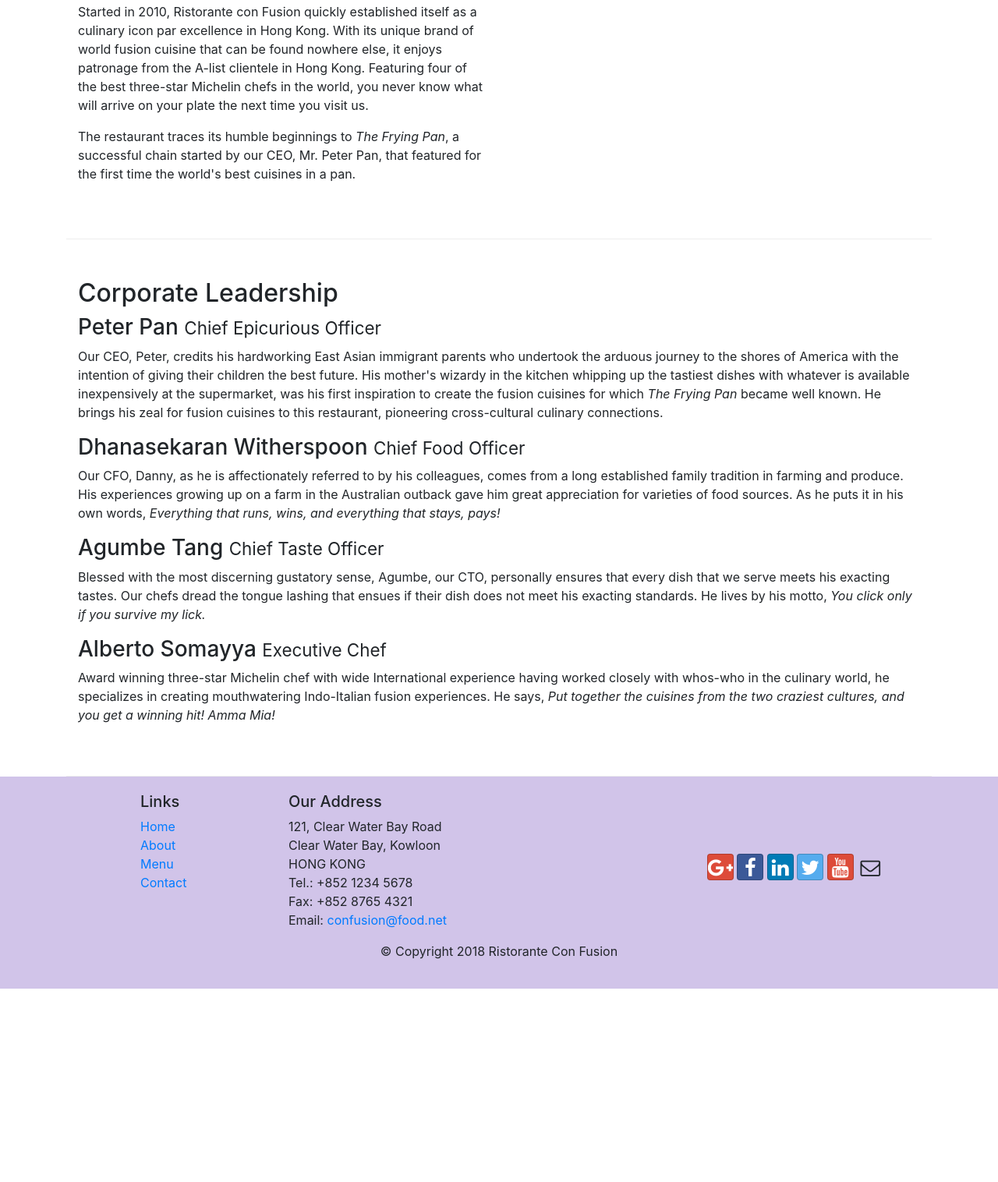
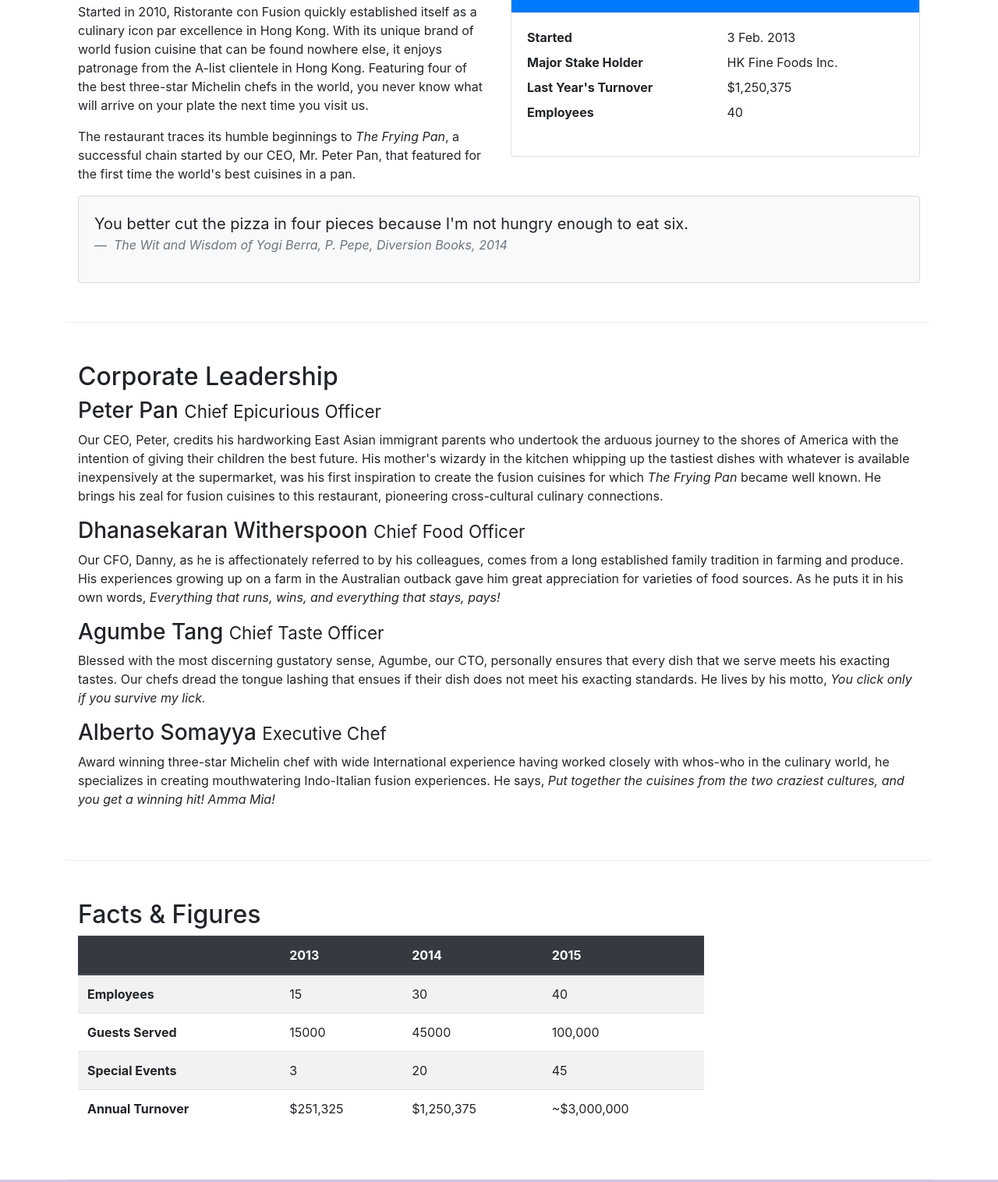
Before and after one commit to felipeflorez/conFusion, a website: page aboutus.html in a window 1280 px wide. Shown: the part 558-2074 px from the top of the page at 78% size. Before the commit the page ends 1826 px from the top, so only its background shows below. Drawn offline with nearby package versions, Linux system fonts and the light colour scheme.

Commit message:
Tables and Cards

```diff
--- a/aboutus.html
+++ b/aboutus.html
@@ -60,12 +60,40 @@
         </div>
 
         <div class="row row-content">
-            <div class="col-12 col-sm-6">
+            <div class="col-sm-6">
                 <h2>Our History</h2>
                 <p>Started in 2010, Ristorante con Fusion quickly established itself as a culinary icon par excellence in Hong Kong. With its unique brand of world fusion cuisine that can be found nowhere else, it enjoys patronage from the A-list clientele in Hong Kong.  Featuring four of the best three-star Michelin chefs in the world, you never know what will arrive on your plate the next time you visit us.</p>
                 <p>The restaurant traces its humble beginnings to <em>The Frying Pan</em>, a successful chain started by our CEO, Mr. Peter Pan, that featured for the first time the world's best cuisines in a pan.</p>
             </div>
-            <div>
+            <div class="col-sm">
+                <div class="card">
+                    <h3 class="card-header bg-primary text-white">Facts At a Glance</h3>
+                    <div class="card-body">
+                        <dl class="row">
+                            <dt class="col-6">Started</dt>
+                            <dd class="col-6">3 Feb. 2013</dd>
+                            <dt class="col-6">Major Stake Holder</dt>
+                            <dd class="col-6">HK Fine Foods Inc.</dd>
+                            <dt class="col-6">Last Year's Turnover</dt>
+                            <dd class="col-6">$1,250,375</dd>
+                            <dt class="col-6">Employees</dt>
+                            <dd class="col-6">40</dd>
+                        </dl>
+                    </div>
+                </div>
+            </div>
+            <div class="col-12">
+                <div class="card card-body bg-light">
+                    <blockquote class="blockquote">
+                        <p class="mb-0">You better cut the pizza in four pieces
+                            because I'm not hungry enough to eat six.
+                        </p>
+                        <footer class="blockquote-footer">
+                            <cite title="Source Title">The Wit and Wisdom of Yogi
+                                Berra, P. Pepe, Diversion Books, 2014</cite>
+                        </footer>
+                    </blockquote>
+                </div>
             </div>
         </div>
 
@@ -82,8 +110,54 @@
                 <h3>Alberto Somayya <small>Executive Chef</small></h3>
                 <p class="d-none d-sm-block">Award winning three-star Michelin chef with wide International experience having worked closely with whos-who in the culinary world, he specializes in creating mouthwatering Indo-Italian fusion experiences. He says, <em>Put together the cuisines from the two craziest cultures, and you get a winning hit! Amma Mia!</em></p>
             </div>
-       </div>
+        </div>
 
+        <div class="row row-content">
+            <div class="col-12 col-sm-9">
+                <h2>Facts &amp; Figures</h2>
+                <div class="table-responsive">
+                    <table class="table table-striped">
+                        <thead class="thead-dark">
+                            <tr>
+                                <th>&nbsp;</th>
+                                <th>2013</th>
+                                <th>2014</th>
+                                <th>2015</th>
+                            </tr>
+                        </thead>
+                        <tbody>
+                            <tr>
+                                <th>Employees</th>
+                                <td>15</td>
+                                <td>30</td>
+                                <td>40</td>
+                            </tr>
+                            <tr>
+                                <th>Guests Served</th>
+                                <td>15000</td>
+                                <td>45000</td>
+                                <td>100,000</td>
+                            </tr>
+                            <tr>
+                                <th>Special Events</th>
+                                <td>3</td>
+                                <td>20</td>
+                                <td>45</td>
+                            </tr>
+                            <tr>
+                                <th>Annual Turnover</th>
+                                <td>$251,325</td>
+                                <td>$1,250,375</td>
+                                <td>~$3,000,000</td>
+                            </tr>
+                        </tbody>
+                    </table>
+                </div>
+            </div>
+            <div class="col-12 col-sm-3">
+
+            </div>
+        </div>
     </div>
 
     <footer class="footer">
```
